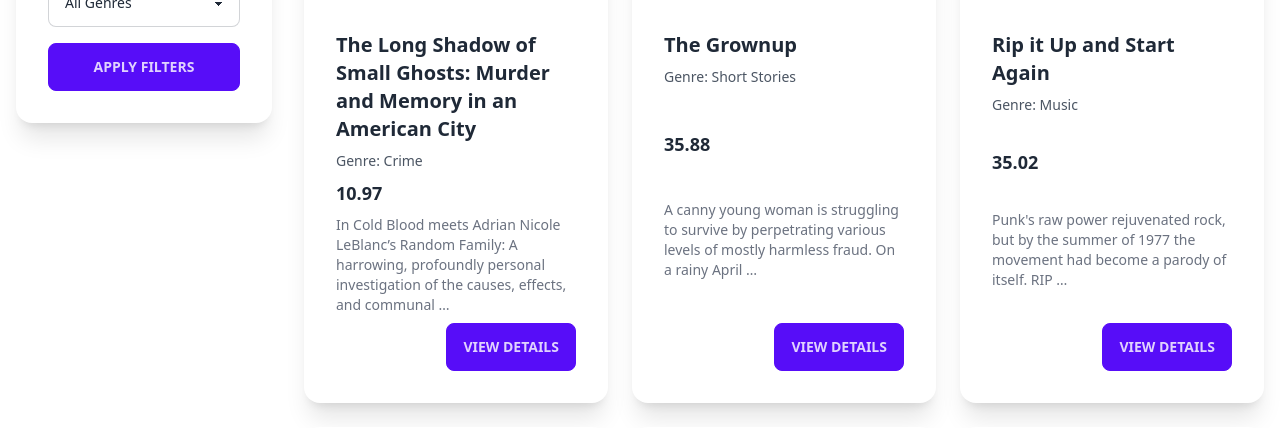
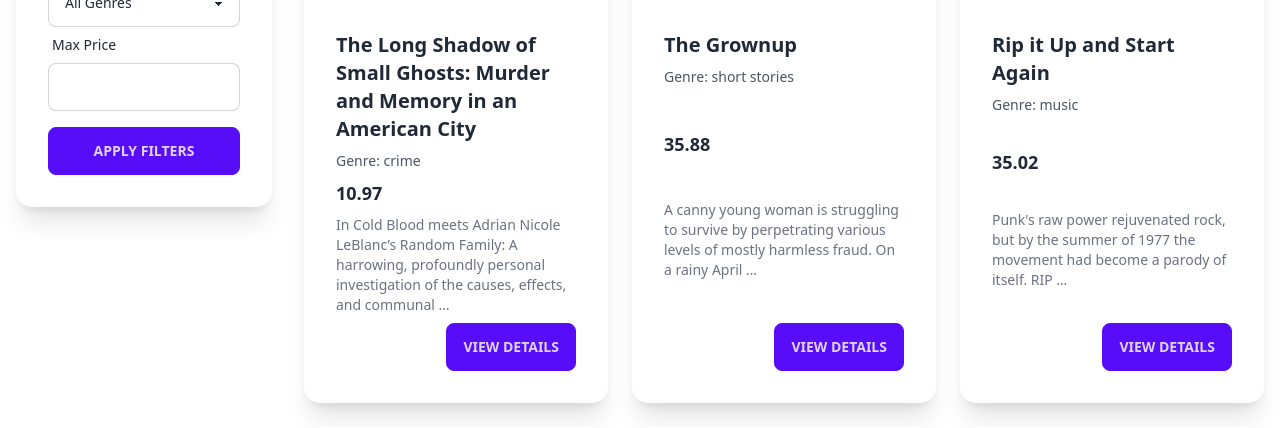
Before and after one commit to pannlnwza/bookstore, a Django app: page /books/ in a window 1280 px wide. Shown: the part 309-737 px from the top of the page. Run offline with Django 5.2, Linux system fonts and the light colour scheme; data comes from the database, SQL or seed files in the repository; some libraries are stand-ins or nearby versions.

Commit message:
genre maxprice

```diff
--- a/bookstore/templates/bookstore/book_list.html
+++ b/bookstore/templates/bookstore/book_list.html
@@ -2,17 +2,21 @@
 
 {% block content %}
 <div class="flex flex-col md:flex-row gap-8">
+    <!-- Filters Sidebar -->
     <div class="w-full md:w-64">
         <div class="card bg-base-100 shadow-xl">
             <div class="card-body">
                 <h2 class="card-title">Filters</h2>
                 <form method="get" action="{% url 'bookstore:book_list' %}">
+                    <!-- Search Input -->
                     <div class="form-control">
                         <label class="label">
                             <span class="label-text">Search</span>
                         </label>
                         <input type="text" name="search" value="{{ search_query }}" class="input input-bordered w-full" />
                     </div>
+
+                    <!-- Genre Filter -->
                     <div class="form-control">
                         <label class="label">
                             <span class="label-text">Genre</span>
@@ -20,32 +24,40 @@
                         <select name="genre" class="select select-bordered w-full">
                             <option value="">All Genres</option>
                             {% for genre in genres %}
-                            <option value="{{ genre.id }}">
+                            <option value="{{ genre.id }}" {% if genre.id|stringformat:"d" == current_genre %}selected{% endif %}>
                                 {{ genre.name }}
                             </option>
                             {% endfor %}
                         </select>
                     </div>
+
+                    <!-- Max Price Filter -->
+                    <div class="form-control">
+                        <label class="label">
+                            <span class="label-text">Max Price</span>
+                        </label>
+                        <input type="number" name="max_price" value="{{ max_price }}" class="input input-bordered w-full" min="0" step="0.01" />
+                    </div>
+
                     <button type="submit" class="btn btn-primary w-full mt-4">Apply Filters</button>
                 </form>
             </div>
         </div>
     </div>
 
+    <!-- Book List -->
     <div class="flex-1">
         <div class="grid grid-cols-1 md:grid-cols-2 lg:grid-cols-3 gap-6">
             {% for book in page_obj %}
             <div class="card bg-base-100 shadow-xl">
                 <figure class="px-10 pt-10">
-                <!-- Use the actual image URL from the Book model -->
                     <img src="{{ book.image_url }}" alt="{{ book.title }}" class="w-full object-cover">
                 </figure>
                 <div class="card-body">
                     <h2 class="card-title">{{ book.title }}</h2>
-                <!-- Replace `By {{ book }}` with meaningful author info or use a placeholder -->
-                <p class="text-sm text-gray-600">Genre: {{ book.genre.name | title }}</p>
+                    <p class="text-sm text-gray-600">Genre: {{ book.genre.name }}</p>
                     <p class="text-lg font-bold">{{ book.price }}</p>
-                <p class="text-sm text-gray-500">{{ book.product_description|truncatewords:20 }}</p> <!-- Truncate description for better display -->
+                    <p class="text-sm text-gray-500">{{ book.product_description|truncatewords:20 }}</p>
                     <div class="card-actions justify-end">
                         <a href="{% url 'bookstore:book_detail' book.id %}" class="btn btn-primary">View Details</a>
                     </div>
@@ -57,27 +69,28 @@
             </div>
             {% endfor %}
         </div>
+
         <!-- Pagination Controls -->
         <div class="flex justify-center items-center my-6">
             <!-- First and Previous -->
             <div class="flex items-center space-x-4">
                 {% if page_obj.has_previous %}
-        <a href="?page=1&search={{ search_query }}&genre={{ current_genre }}" class="btn">First</a>
-        <a href="?page={{ page_obj.previous_page_number }}&search={{ search_query }}&genre={{ current_genre }}" class="btn">Previous</a>
+                <a href="?page=1&search={{ search_query }}&genre={{ current_genre }}&max_price={{ max_price }}" class="btn">First</a>
+                <a href="?page={{ page_obj.previous_page_number }}&search={{ search_query }}&genre={{ current_genre }}&max_price={{ max_price }}" class="btn">Previous</a>
                 {% else %}
                 <button class="btn btn-disabled">First</button>
                 <button class="btn btn-disabled">Previous</button>
                 {% endif %}
             </div>
 
-    <!-- Page x of y with Dropdown -->
+            <!-- Page Selector -->
             <div class="relative mx-8">
                 <button class="btn" id="page-selector">
                     Page {{ page_obj.number }} of {{ page_obj.paginator.num_pages }}
                 </button>
                 <div class="absolute left-0 hidden mt-2 w-full bg-white shadow-md border z-10" id="page-dropdown">
                     {% for page_num in page_obj.paginator.page_range %}
-            <a href="?page={{ page_num }}&search={{ search_query }}&genre={{ current_genre }}"
+                    <a href="?page={{ page_num }}&search={{ search_query }}&genre={{ current_genre }}&max_price={{ max_price }}"
                        class="block px-4 py-2 hover:bg-gray-100">
                         Page {{ page_num }}
                     </a>
@@ -88,12 +101,14 @@
             <!-- Next and Last -->
             <div class="flex items-center space-x-4">
                 {% if page_obj.has_next %}
-        <a href="?page={{ page_obj.next_page_number }}&search={{ search_query }}&genre={{ current_genre }}" class="btn">Next</a>
-        <a href="?page={{ page_obj.paginator.num_pages }}&search={{ search_query }}&genre={{ current_genre }}" class="btn">Last</a>
+                <a href="?page={{ page_obj.next_page_number }}&search={{ search_query }}&genre={{ current_genre }}&max_price={{ max_price }}" class="btn">Next</a>
+                <a href="?page={{ page_obj.paginator.num_pages }}&search={{ search_query }}&genre={{ current_genre }}&max_price={{ max_price }}" class="btn">Last</a>
                 {% else %}
                 <button class="btn btn-disabled">Next</button>
                 <button class="btn btn-disabled">Last</button>
                 {% endif %}
+            </div>
+        </div>
     </div>
 </div>
 
@@ -113,6 +128,4 @@
         }
     });
 </script>
-</div>
-</div>
 {% endblock %}
--- a/bookstore/views.py
+++ b/bookstore/views.py
@@ -24,26 +24,49 @@ class HomeView(generic.TemplateView):
         return context
 
 
-
 def book_list(request):
     # Retrieve and validate query parameters
     genre_id = request.GET.get('genre')
-    search_query = request.GET.get('search',
-                                   '')  # Default to '' if not provided
-    books = Book.objects.select_related('stock')
+    search_query = request.GET.get('search', '')
+    max_price = request.GET.get(
+        'max_price')  # Retrieve max_price from query parameters
+    books = Book.objects.select_related(
+        'stock')  # Include related stock data if necessary
 
-    # Validate genre_id to ensure it is numeric
+    # Validate and filter by genre
     if genre_id and genre_id.isdigit():
         books = books.filter(genre_id=int(genre_id))
 
-    # Perform a default search for all books when entering the page for the first time
-    books = books.filter(title__icontains=search_query)
+    # Perform a search for books matching the query
+    if search_query:
+        books = books.filter(title__icontains=search_query)
 
-    # Get all categories for filtering
+    # Filter by max price if provided and valid
+    if max_price:
+        try:
+            max_price = float(max_price)  # Convert max_price to float
+            filtered_books = []
+
+            for book in books:
+                # Clean up the price by removing '$' and commas, then convert it to float
+                clean_price = book.price.replace('$', '').replace(',', '')
+                try:
+                    book_price = float(clean_price)  # Convert to float
+                    if book_price <= max_price:
+                        filtered_books.append(
+                            book)  # Add book to the filtered list if price is within the range
+                except ValueError:
+                    pass  # Ignore books with invalid price formats
+
+            books = filtered_books  # Update books with filtered results
+        except ValueError:
+            pass  # Ignore invalid max_price input
+
+    # Get all genres for the filter dropdown
     genres = Genre.objects.all()
-    paginator = Paginator(books, 12)
 
-    # Get the current page number from the request
+    # Paginate the books
+    paginator = Paginator(books, 12)  # 12 books per page
     page_number = request.GET.get('page')
 
     try:
@@ -61,6 +84,7 @@ def book_list(request):
         'genres': genres,
         'current_genre': genre_id,
         'search_query': search_query,
+        'max_price': max_price,
     })
 
 
```
Lines whose indentation alone changed are shown as unchanged.
